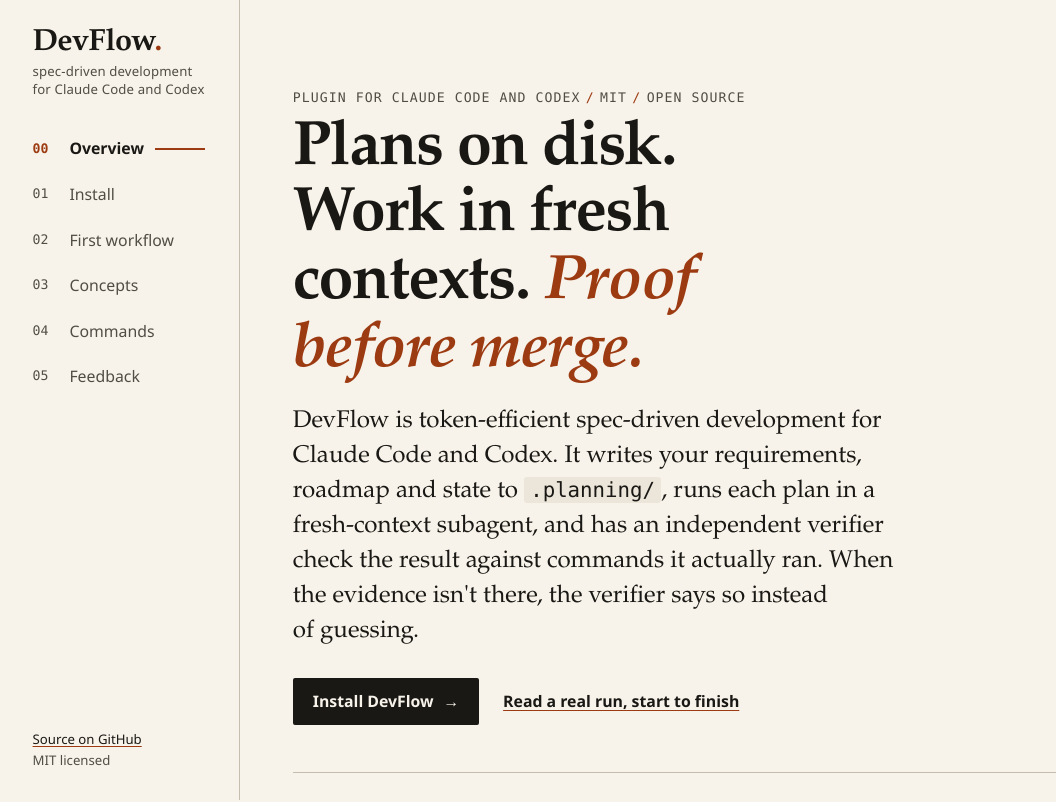
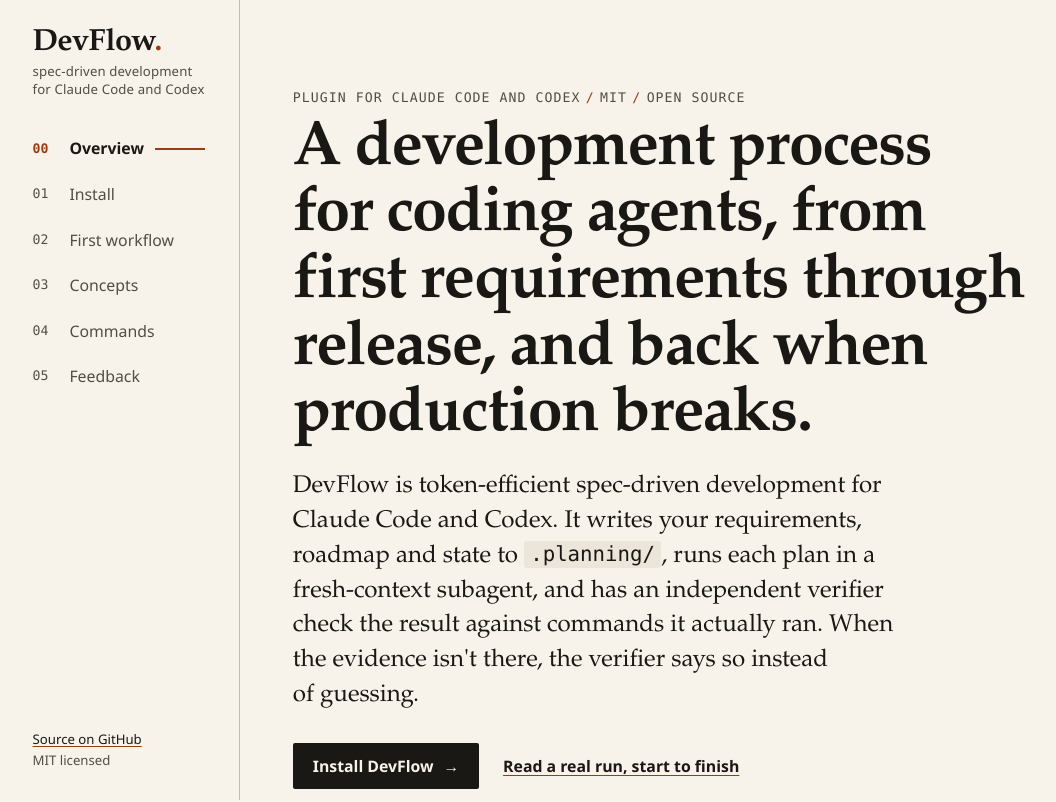
Before and after one commit to jbrianfrancis-ir/devflow, a plain HTML site: page site/public/index.html in a window 1280 px wide. Shown: the top 802 px of the page, without its empty margins (1-1057 px from the left). Drawn offline with Linux system fonts and the light colour scheme.

Commit message:
docs(site): replace home hero slogan with Brian's process headline
Hero h1 is now a single plain sentence. Widen .hero h1 from 15ch to 30ch
so it reads as a 4-line display headline at desktop, and drop the
.hero h1 em rule the old split slogan used. site/public rebuilt.

```diff
--- a/site/public/assets/site.css
+++ b/site/public/assets/site.css
@@ -242,8 +242,7 @@
   padding-block: var(--space-section) var(--space-l);
   border: 0;
 }
-.hero h1 { font-size: var(--step-5); max-inline-size: 15ch; }
-.hero h1 em { font-style: italic; color: var(--accent); }
+.hero h1 { font-size: var(--step-5); max-inline-size: 30ch; }
 .actions { display: flex; flex-wrap: wrap; gap: 0.75rem 1.5rem; align-items: center; margin-block-start: var(--space-m); font-family: var(--sans); }
 .btn {
   display: inline-flex;
--- a/site/public/index.html
+++ b/site/public/index.html
@@ -31,7 +31,7 @@
 <main id="main" tabindex="-1">
 <section class="hero">
 <p class="eyebrow">Plugin for Claude Code and Codex<span class="sep">/</span>MIT<span class="sep">/</span>open source</p>
-<h1>Plans on disk. Work in fresh contexts. <em>Proof before merge.</em></h1>
+<h1>A development process for coding agents, from first requirements through release, and back when production breaks.</h1>
 <p class="lede">DevFlow is token-efficient spec-driven development for Claude Code and Codex. It writes your requirements, roadmap and state to <code>.planning/</code>, runs each plan in a fresh-context subagent, and has an independent verifier check the result against commands it actually ran. When the evidence isn't there, the verifier says so instead of guessing.</p>
 <div class="actions">
 <a class="btn" href="start.html">Install DevFlow</a>
--- a/site/templates/site.css
+++ b/site/templates/site.css
@@ -242,8 +242,7 @@
   padding-block: var(--space-section) var(--space-l);
   border: 0;
 }
-.hero h1 { font-size: var(--step-5); max-inline-size: 15ch; }
-.hero h1 em { font-style: italic; color: var(--accent); }
+.hero h1 { font-size: var(--step-5); max-inline-size: 30ch; }
 .actions { display: flex; flex-wrap: wrap; gap: 0.75rem 1.5rem; align-items: center; margin-block-start: var(--space-m); font-family: var(--sans); }
 .btn {
   display: inline-flex;
```
Also changed, not shown: site/templates/pages/index.html (+1 -1 lines).
